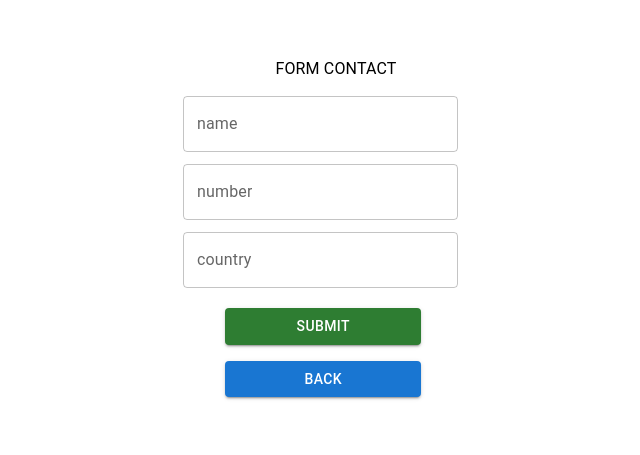
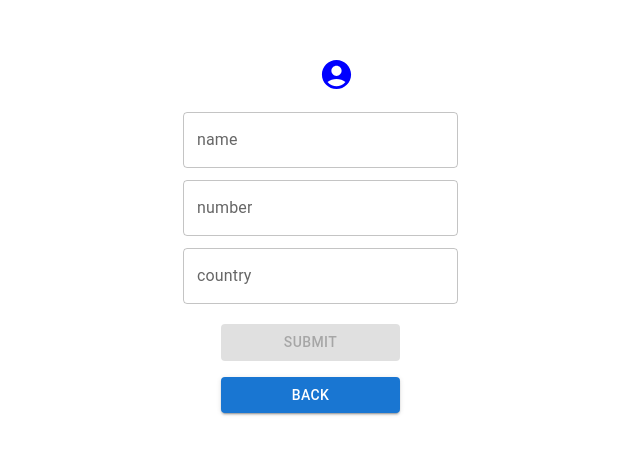
Before and after one commit to maryamkaramad/myContact2, a React (Create React App) app: page /addcontact in a window 1280 px wide. Shown: the part 103-558 px from the top of the page, without its empty margins (304-944 px from the left). Built offline with nearby package versions, Linux system fonts and the light colour scheme.

Commit message:
change form page

```diff
--- a/package.json
+++ b/package.json
@@ -12,6 +12,7 @@
     "@testing-library/jest-dom": "^5.14.1",
     "@testing-library/react": "^13.0.0",
     "@testing-library/user-event": "^13.2.1",
+    "animate.css": "^4.1.1",
     "axios": "^1.1.3",
     "react": "^18.2.0",
     "react-dom": "^18.2.0",
--- a/src/index.css
+++ b/src/index.css
@@ -1,6 +1,6 @@
 body {
   margin: 0;
-  font-family: -apple-system, BlinkMacSystemFont, 'Segoe UI', 'Roboto', 'Oxygen',
+  font-family: "dena", 'Segoe UI', 'Roboto', 'Oxygen',
     'Ubuntu', 'Cantarell', 'Fira Sans', 'Droid Sans', 'Helvetica Neue',
     sans-serif;
   -webkit-font-smoothing: antialiased;
--- a/src/page/Form.js
+++ b/src/page/Form.js
@@ -8,7 +8,8 @@ import { addContact, updateContact } from '../redux/slice/contact.reducer'
 import { useNavigate } from 'react-router-dom'
 import { Link, useParams } from 'react-router-dom';
 import { useSelector } from 'react-redux';
-
+import AccountCircleIcon from '@mui/icons-material/AccountCircle';
+import 'animate.css';
 const Form = () => {
   const { contactId } = useParams()
   const contacts = useSelector((state) => state.contacts)
@@ -16,7 +17,7 @@ const Form = () => {
   const navigate = useNavigate()
   const emptyInput = { id: Math.floor(Math.random() * 1000), img: 'https://robohash.org/${id}', name: "", number: "", country: "" }
   const [form, setForm] = useState(emptyInput);
-
+  const [disabled, setDisabled] = useState(false)
   const handlechang = (e) => {
     setForm({ ...form, [e.target.name]: e.target.value })
   }
@@ -51,12 +52,14 @@ const Form = () => {
     }
   }, [])
 
-
+  useEffect(() => {
+    setDisabled(form.name === '' || form.number === '' || form.country === '')
+  }, [form])
   return (
     <Grid container justifyContent={"center"} alignItems={"center"} sx={{ marginTop: 20 }}>
       <Grid container item xs={8} md={3} lg={3} justifyContent={"center"} alignItems={"center"} flexDirection={"column"} >
         <Grid item container justifyContent={"center"} alignItems={"center"} flexDirection={"column"} >
-          <Typography>FORM CONTACT</Typography>
+          <Grid item color={"blue"} ><AccountCircleIcon fontSize="large" /></Grid>
 
 
           <Grid display={"flex"} flexDirection={"column"} m={"7px"} Gap={"2px"}>
@@ -66,8 +69,10 @@ const Form = () => {
                 <TextField item sx={{ width: "90%" }} onChange={handlechang} key={fi.id} label={fi.name} name={fi.name} value={form[fi.name]} margin="dense" />
               ))}
 
-              <Grid item container xs={11} display={"flex"} flexDirection={"column"} alignItems={"center"} gap={2} sx={{ marginTop: 2 }}>
-                <Button item type='submit' variant='contained' color={"success"} sx={{ width: "70%" }} >
+              <Grid item container xs={10} display={"flex"} flexDirection={"column"} alignItems={"center"} gap={2} sx={{ marginTop: 2 }}>
+                <Button className={disabled === true ? "animate__animated animate__shakeX" : ""} item type='submit' variant='contained' color={"success"} sx={{
+                  width: "70%",
+                }} disabled={disabled}  >
                   submit
                 </Button>
                 <Grid sx={{ width: "70%" }}>
```
Also changed, not shown: 1 other file (tests, documents, lock files or other folders).
